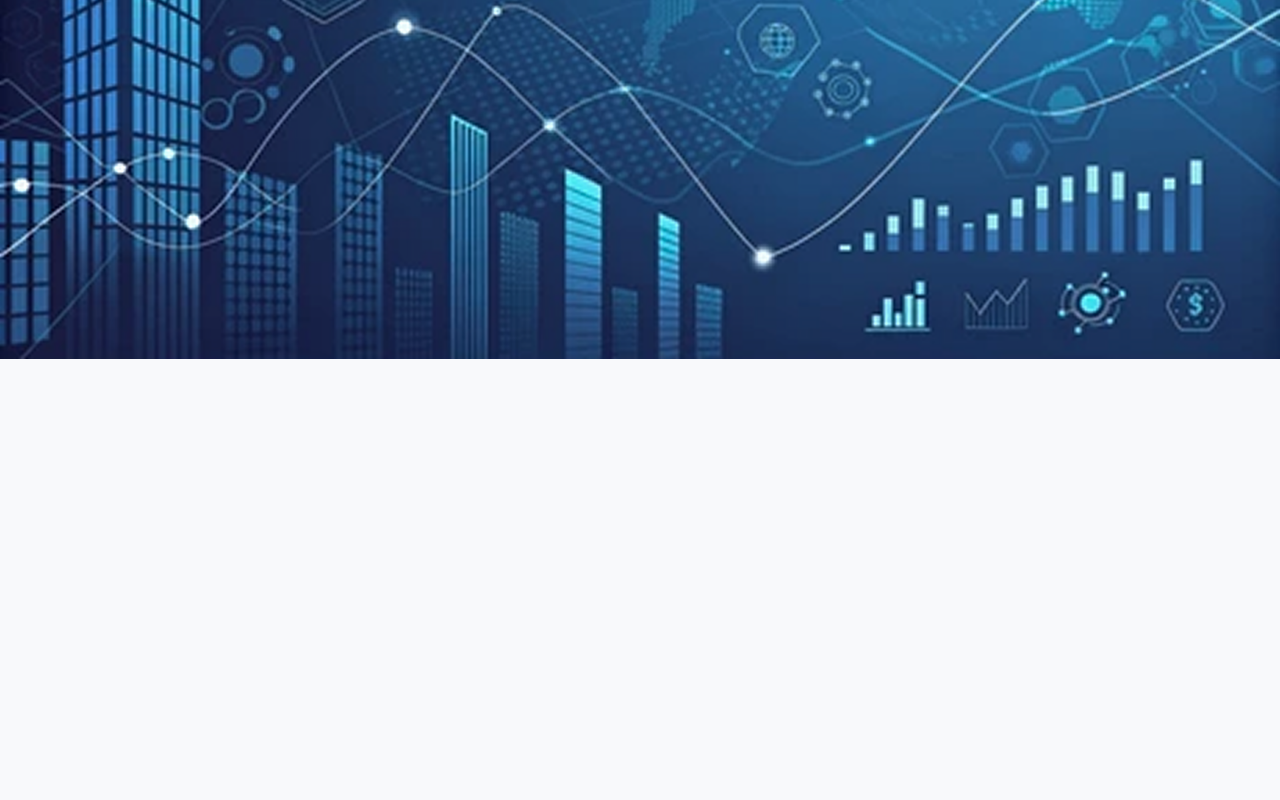
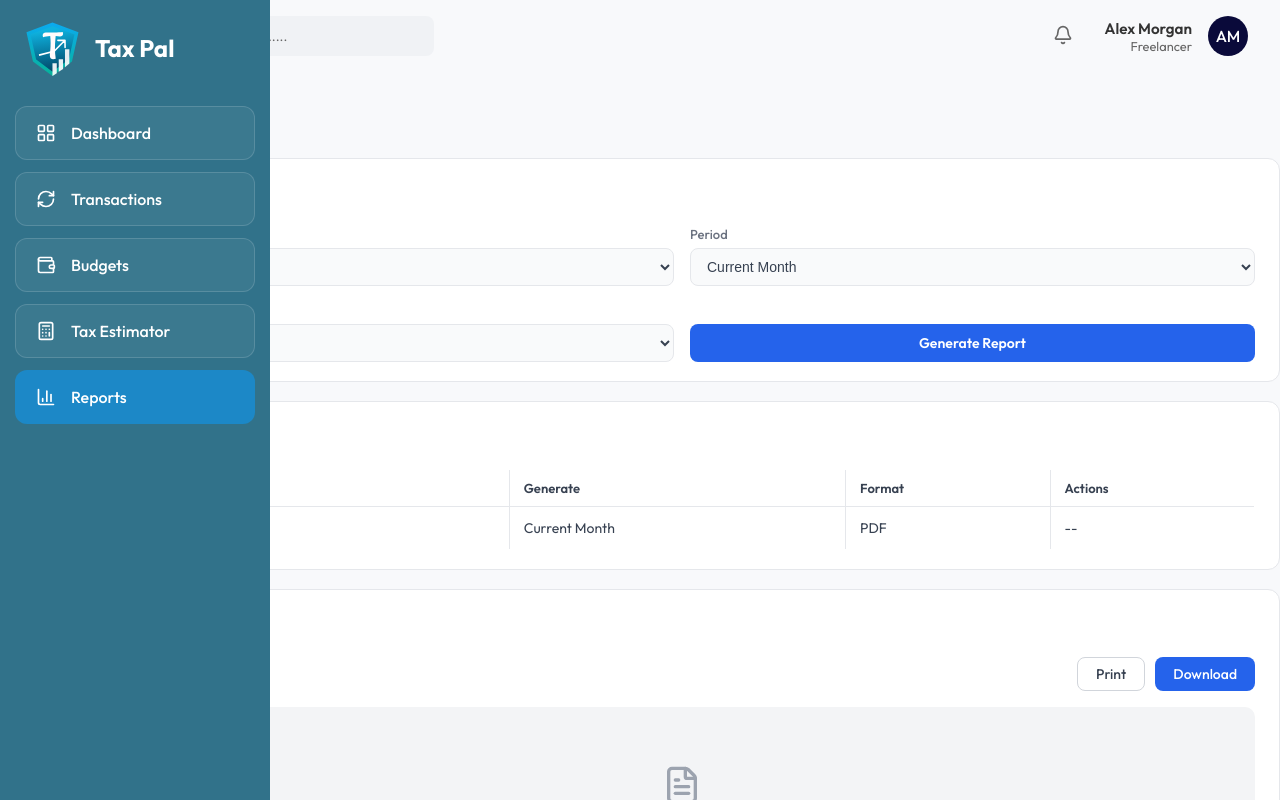
Before and after one commit to springboardmentor405/Taxpal-Team-3, a React app in the folder frontend/: page /reports in a window 1280 px wide. Before the commit this address had no page. Built offline with nearby package versions, Linux system fonts and the light colour scheme; the HTML template or start-up script is replaced by a standard one.

Commit message:
reports page added

```diff
--- a/frontend/src/App.jsx
+++ b/frontend/src/App.jsx
@@ -1,47 +1,21 @@
 import { BrowserRouter as Router, Routes, Route, Navigate } from "react-router-dom";
-import { ToastContainer } from "react-toastify";
-import "react-toastify/dist/ReactToastify.css";
-import SignUp from "./pages/SignUp";
-import Login from "./pages/Login";
-import ForgotPassword from "./pages/ForgotPassword";
-import VerifyMail from "./pages/VerifyEmail";
-import ResetPassword from "./pages/ResetPassword";
-import Dashboard from "./pages/Dashboard";
-import Sidebar from "./layouts/Sidebar";
+import Reports from "./pages/Reports";
 import DashboardLayout from "./layouts/DashboardLayout";
 
 function App() {
   return (
     <Router>
       <Routes>
-        <Route path="/" element={<Navigate to="/login" />} />
-
-        <Route path="/signup" element={<SignUp />} />
-        <Route path="/login" element={<Login />} />
-        <Route path="/forgot-password" element={<ForgotPassword />} />
-        <Route path="/verify-mail" element={<VerifyMail />} />
-        <Route path="/reset-password" element={<ResetPassword />} />
-
+        <Route path="/" element={<Navigate to="/reports" />} />
         <Route
-          path="/dashboard"
+          path="/reports"
           element={
             <DashboardLayout>
-              <Dashboard />
+              <Reports />
             </DashboardLayout>
           }
         />
       </Routes>
-      <ToastContainer
-        position="top-right"
-        autoClose={5000}
-        hideProgressBar={false}
-        newestOnTop={false}
-        closeOnClick
-        rtl={false}
-        pauseOnFocusLoss
-        draggable
-        pauseOnHover
-      />
     </Router>
   );
 }
--- /dev/null
+++ b/frontend/src/components/Reports/ReportTable.jsx
@@ -0,0 +1,38 @@
+import React from 'react';
+
+const ReportTable = ({ reports }) => {
+  return (
+    <div className="report-table-wrap">
+      <table>
+        <thead>
+          <tr>
+            <th>Report Name</th>
+            <th>Generate</th>
+            <th>Format</th>
+            <th>Actions</th>
+          </tr>
+        </thead>
+        <tbody>
+          {reports.length === 0 ? (
+            <tr>
+              <td colSpan="4" style={{ textAlign: 'center', color: '#9ca3af' }}>
+                No reports generated yet
+              </td>
+            </tr>
+          ) : (
+            reports.map((report, i) => (
+              <tr key={i}>
+                <td>{report.name}</td>
+                <td>{report.period}</td>
+                <td>{report.format}</td>
+                <td>--</td>
+              </tr>
+            ))
+          )}
+        </tbody>
+      </table>
+    </div>
+  );
+};
+
+export default ReportTable;
--- /dev/null
+++ b/frontend/src/pages/Reports.jsx
@@ -0,0 +1,129 @@
+import React, { useState } from 'react';
+import ReportTable from '../components/Reports/ReportTable';
+import { FileText } from 'lucide-react';
+import '../sass/Reports.scss';
+
+const REPORT_TYPES = [
+  'Income Statement',
+  'Balance Sheet',
+  'Cash Flow Statement',
+  'Tax Summary',
+  'Expense Report',
+];
+
+const PERIODS = [
+  'Current Month',
+  'Last Month',
+  'Current Quarter',
+  'Last Quarter',
+  'Current Year',
+  'Last Year',
+];
+
+const FORMATS = ['PDF', 'Excel', 'CSV'];
+
+const Reports = () => {
+  const [form, setForm] = useState({
+    reportType: 'Income Statement',
+    period: 'Current Month',
+    format: 'PDF',
+  });
+
+  const [reports, setReports] = useState([
+    { name: 'Income Statement', period: 'Current Month', format: 'PDF' }
+  ]);
+
+  const handleGenerate = () => {
+    const newReport = {
+      name: form.reportType,
+      period: form.period,
+      format: form.format,
+    };
+    setReports(prev => [...prev, newReport]);
+  };
+
+  const handlePrint = () => {
+    window.print();
+  };
+
+  const handleDownload = () => {
+    const content = reports.map(r =>
+      `${r.name} | ${r.period} | ${r.format}`
+    ).join('\n');
+    const blob = new Blob([content], { type: 'text/plain' });
+    const url = URL.createObjectURL(blob);
+    const a = document.createElement('a');
+    a.href = url;
+    a.download = `report.${form.format.toLowerCase()}`;
+    a.click();
+    URL.revokeObjectURL(url);
+  };
+
+  return (
+    <div className="reports-page">
+      <h1>Financial Reports</h1>
+
+      {/* Generate Report Form */}
+      <div className="reports-section">
+        <h2>Generate Report</h2>
+        <div className="report-form">
+          <div className="form-group">
+            <label>Report Type</label>
+            <select
+              value={form.reportType}
+              onChange={e => setForm({ ...form, reportType: e.target.value })}
+            >
+              {REPORT_TYPES.map(t => <option key={t}>{t}</option>)}
+            </select>
+          </div>
+
+          <div className="form-group">
+            <label>Period</label>
+            <select
+              value={form.period}
+              onChange={e => setForm({ ...form, period: e.target.value })}
+            >
+              {PERIODS.map(p => <option key={p}>{p}</option>)}
+            </select>
+          </div>
+
+          <div className="form-group">
+            <label>Format</label>
+            <select
+              value={form.format}
+              onChange={e => setForm({ ...form, format: e.target.value })}
+            >
+              {FORMATS.map(f => <option key={f}>{f}</option>)}
+            </select>
+          </div>
+
+          <button className="btn-generate" onClick={handleGenerate}>
+            Generate Report
+          </button>
+        </div>
+      </div>
+
+      {/* Report Table */}
+      <div className="reports-section">
+        <h2>Generate Report</h2>
+        <ReportTable reports={reports} />
+      </div>
+
+      {/* Report Preview */}
+      <div className="reports-section report-preview">
+        <h2>Report Preview</h2>
+        <div className="preview-actions">
+          <button className="btn-print" onClick={handlePrint}>Print</button>
+          <button className="btn-download" onClick={handleDownload}>Download</button>
+        </div>
+        <div className="preview-box">
+          <FileText size={40} color="#9ca3af" />
+          <h3>Report Preview</h3>
+          <p>Generated reports will appear here for review before downloading</p>
+        </div>
+      </div>
+    </div>
+  );
+};
+
+export default Reports;
--- a/frontend/src/sass/DashboardLayout.scss
+++ b/frontend/src/sass/DashboardLayout.scss
@@ -9,7 +9,7 @@
         display: flex;
         flex-direction: column;
         overflow-y: auto;
-        margin-left: 270px;
+        margin-left: 20px;
     }
 
     .top-header {
--- /dev/null
+++ b/frontend/src/sass/Reports.scss
@@ -0,0 +1,164 @@
+.reports-page {
+  padding: 1.5rem 2rem;
+  background: #f8f9fb;
+  width: 100%;
+  max-width: 100%;
+
+  h1 {
+    font-size: 22px;
+    font-weight: 700;
+    color: #1a1a2e;
+    margin-bottom: 1.2rem;
+  }
+
+  .reports-section {
+    background: white;
+    border-radius: 12px;
+    padding: 1.2rem 1.5rem;
+    margin-bottom: 1.2rem;
+    border: 1px solid #e5e7eb;
+
+    h2 {
+      font-size: 15px;
+      font-weight: 600;
+      color: #374151;
+      margin-bottom: 1rem;
+    }
+  }
+
+  .report-form {
+    display: grid;
+    grid-template-columns: 1fr 1fr;
+    gap: 1rem;
+
+    .form-group {
+      display: flex;
+      flex-direction: column;
+      gap: 6px;
+
+      label {
+        font-size: 13px;
+        font-weight: 500;
+        color: #6b7280;
+      }
+
+      select {
+        padding: 9px 12px;
+        border: 1px solid #e5e7eb;
+        border-radius: 8px;
+        font-size: 14px;
+        color: #374151;
+        background: #f9fafb;
+        cursor: pointer;
+
+        &:focus {
+          outline: none;
+          border-color: #2563eb;
+        }
+      }
+    }
+
+    .btn-generate {
+      grid-column: 2;
+      align-self: end;
+      background: #2563eb;
+      color: white;
+      border: none;
+      padding: 10px 20px;
+      border-radius: 8px;
+      font-size: 14px;
+      font-weight: 600;
+      cursor: pointer;
+
+      &:hover {
+        background: #1d4ed8;
+      }
+    }
+  }
+
+  .report-table-wrap {
+    overflow-x: auto;
+
+    table {
+      width: 100%;
+      border-collapse: collapse;
+      border: 1px solid #e5e7eb;
+      border-radius: 8px;
+      overflow: hidden;
+
+      th {
+        text-align: left;
+        padding: 10px 14px;
+        font-size: 13px;
+        font-weight: 600;
+        color: #374151;
+        border-bottom: 1px solid #e5e7eb;
+        border-right: 1px solid #e5e7eb;
+        background: white;
+      }
+
+      td {
+        padding: 12px 14px;
+        font-size: 14px;
+        color: #374151;
+        border-bottom: 1px solid #e5e7eb;
+        border-right: 1px solid #e5e7eb;
+      }
+    }
+  }
+
+  .report-preview {
+    .preview-actions {
+      display: flex;
+      justify-content: flex-end;
+      gap: 10px;
+      margin-bottom: 1rem;
+
+      button {
+        padding: 7px 18px;
+        border-radius: 8px;
+        font-size: 14px;
+        font-weight: 500;
+        cursor: pointer;
+
+        &.btn-print {
+          background: white;
+          border: 1px solid #d1d5db;
+          color: #374151;
+        }
+
+        &.btn-download {
+          background: #2563eb;
+          border: none;
+          color: white;
+        }
+      }
+    }
+
+    .preview-box {
+      background: #f3f4f6;
+      border-radius: 10px;
+      min-height: 160px;
+      display: flex;
+      flex-direction: column;
+      align-items: center;
+      justify-content: center;
+      gap: 8px;
+      padding: 1.5rem;
+
+      h3 {
+        font-size: 16px;
+        font-weight: 700;
+        color: #374151;
+        margin: 0;
+      }
+
+      p {
+        font-size: 12px;
+        color: #9ca3af;
+        margin: 0;
+        text-align: center;
+      }
+    }
+  }
+}
```
